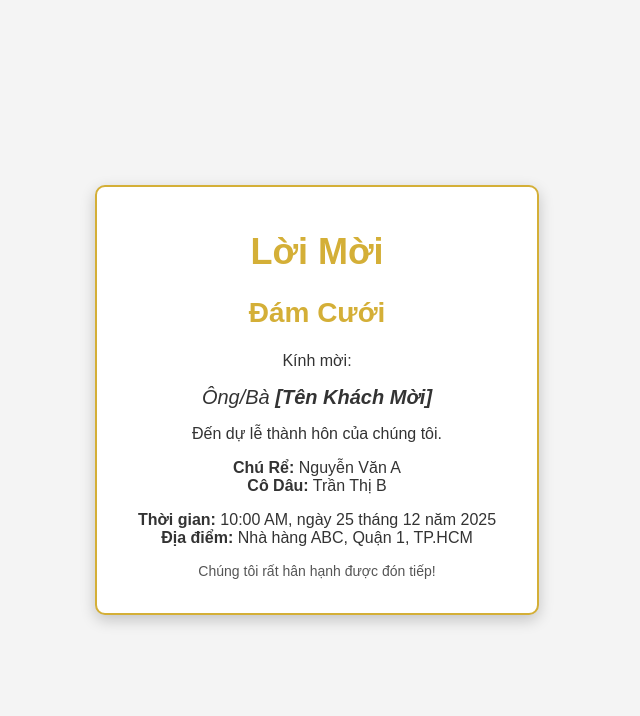
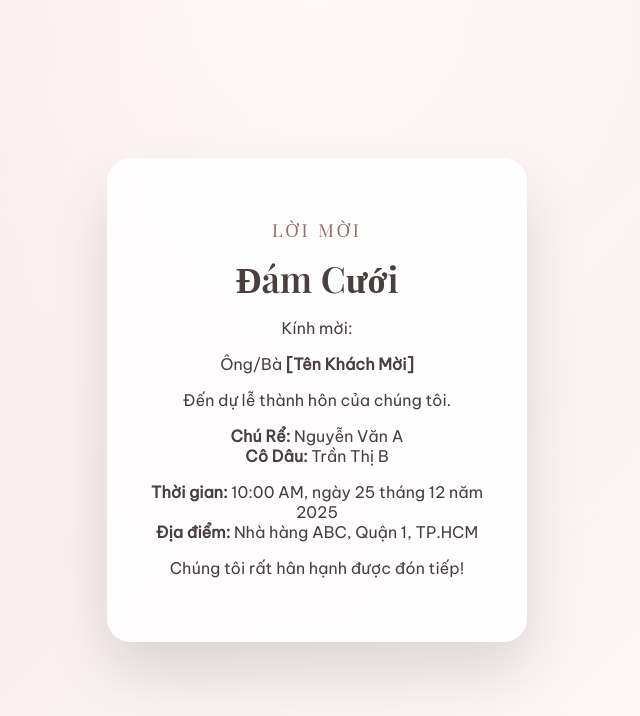
Before and after one commit to MRDC-L/linhhanh, a plain HTML site: page index.html in a window 1280 px wide. Shown: the whole page, without its empty margins (323-963 px from the left). Drawn offline with nearby package versions, Linux system fonts and the light colour scheme.

Commit message:
Update styles.css

```diff
--- a/styles.css
+++ b/styles.css
@@ -1,49 +1,115 @@
+@import url('https://fonts.googleapis.com/css2?family=Playfair+Display:wght@400;600&family=Be+Vietnam+Pro:wght@300;400&display=swap');
+
+* {
+  box-sizing: border-box;
+}
+
 body {
-    font-family: 'Arial', sans-serif;
   margin: 0;
-    padding: 0;
+  min-height: 100vh;
+  background:
+    radial-gradient(circle at top, #fff7f7, transparent 60%),
+    linear-gradient(135deg, #f6e6e6, #fdfafa);
   display: flex;
   justify-content: center;
   align-items: center;
-    background: #f4f4f4;
-    height: 100vh;
+  font-family: 'Be Vietnam Pro', sans-serif;
+  color: #4a3f3f;
 }
 
+/* Card chính */
 .card {
-    background: #fff;
-    border: 2px solid #d4af37;
-    border-radius: 10px;
-    box-shadow: 0px 5px 15px rgba(0,0,0,0.2);
-    width: 400px;
+  background: rgba(255, 255, 255, 0.85);
+  backdrop-filter: blur(6px);
+  padding: 48px 40px;
+  border-radius: 24px;
+  max-width: 420px;
+  width: calc(100% - 32px);
   text-align: center;
-    padding: 20px;
+  box-shadow:
+    0 30px 60px rgba(0, 0, 0, 0.12),
+    inset 0 0 0 1px rgba(255,255,255,0.6);
+  animation: fadeUp 1.2s ease forwards;
 }
 
-.card-header {
-    color: #d4af37;
-    margin-bottom: 20px;
+/* Tiêu đề nhỏ */
+.card h1 {
+  font-family: 'Playfair Display', serif;
+  font-size: 18px;
+  letter-spacing: 3px;
+  font-weight: 400;
+  text-transform: uppercase;
+  color: #9c6b6b;
+  margin-bottom: 12px;
 }
 
-.card-header h1 {
+/* Tên cô dâu chú rể */
+.card h2 {
+  font-family: 'Playfair Display', serif;
   font-size: 36px;
+  font-weight: 600;
+  margin: 0 0 16px;
 }
 
-.card-header h2 {
-    font-size: 28px;
+/* Ngày – địa điểm */
+.date,
+.place {
+  font-size: 15px;
+  margin: 6px 0;
+  opacity: 0.85;
 }
 
-.card-body {
-    color: #333;
+/* Lời mời */
+.invite {
+  margin-top: 24px;
+  font-style: italic;
+  font-size: 15px;
+  line-height: 1.7;
 }
 
-.card-body .guest-name {
-    font-size: 20px;
-    font-style: italic;
-    margin: 10px 0;
+/* Đường phân cách */
+.divider {
+  width: 60px;
+  height: 1px;
+  background: linear-gradient(to right, transparent, #c9a6a6, transparent);
+  margin: 22px auto;
 }
 
-.card-footer {
-    margin-top: 15px;
-    color: #555;
+/* Link bản đồ */
+.map {
+  display: inline-block;
+  margin-top: 18px;
   font-size: 14px;
+  color: #9c6b6b;
+  text-decoration: none;
+  border-bottom: 1px dashed rgba(156,107,107,0.5);
+  transition: all 0.3s ease;
 }
+
+.map:hover {
+  color: #6b4a4a;
+  border-bottom-color: #6b4a4a;
+}
+
+/* Animation */
+@keyframes fadeUp {
+  from {
+    opacity: 0;
+    transform: translateY(30px);
+  }
+  to {
+    opacity: 1;
+    transform: translateY(0);
+  }
+}
+
+/* Mobile tối ưu */
+@media (max-width: 420px) {
+  .card {
+    padding: 36px 26px;
+  }
+
+  .card h2 {
+    font-size: 30px;
+  }
+}
```
Lines whose indentation alone changed are shown as unchanged.
